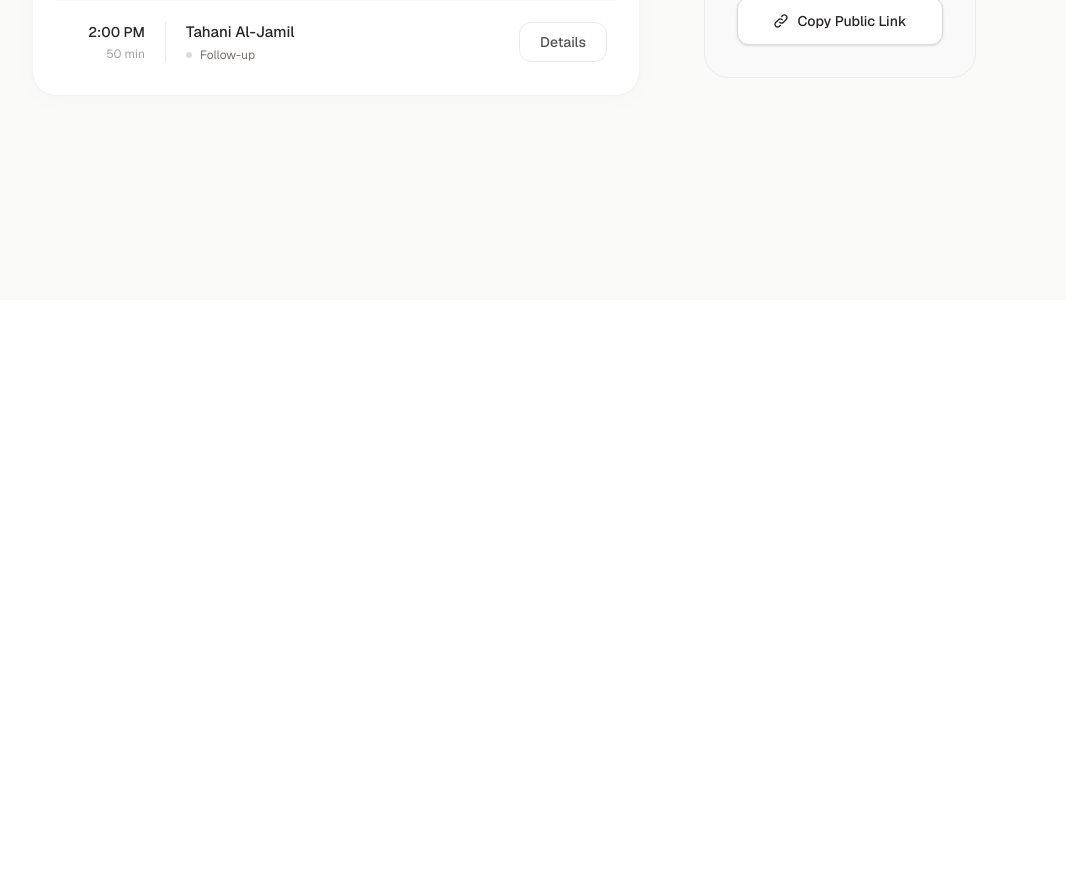
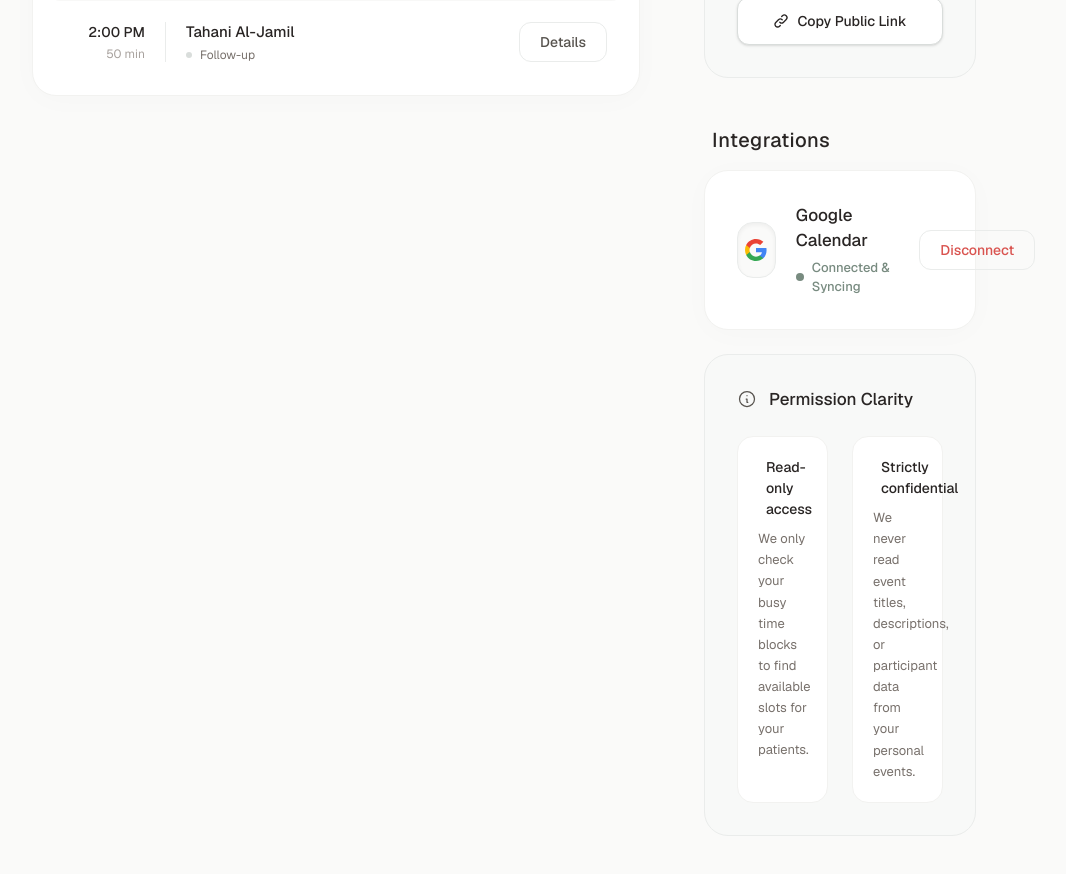
Before and after one commit to sebasgc4408/SereneBDDfinal, a Next.js app: page /dashboard in a window 1280 px wide. Shown: the part 500-1374 px from the top of the page, without its empty margins (136-1202 px from the left). Before the commit the page ends 800 px from the top, so only its background shows below. Built offline with nearby package versions, Linux system fonts and the light colour scheme; no server answers.

Commit message:
feat(ui): Implement Integration Status and Permission Clarity cards

```diff
--- a/conductor/tracks/onboarding_booking_20260315/plan.md
+++ b/conductor/tracks/onboarding_booking_20260315/plan.md
@@ -41,7 +41,7 @@ Create the main dashboard UI and integration status monitoring.
 - [x] **Task 6: Build the Dashboard Layout** c3cb9e2
     - Implement the "Serene" layout with generous white space and soft depth.
     - Create the "Upcoming Appointments" card with a refined typographic hierarchy.
-- [ ] **Task 7: Integration Status & Settings**
+- [~] **Task 7: Integration Status & Settings**
     - Build the status monitoring component showing "Connected" status for Google Calendar.
     - Implement "Permission Clarity" cards to explain what is currently being synced.
 - [ ] **Task: Conductor - User Manual Verification 'Phase 3: Serene Operational Dashboard' (Protocol in workflow.md)**
--- a/src/components/Dashboard.tsx
+++ b/src/components/Dashboard.tsx
@@ -2,6 +2,7 @@
 
 import React from 'react'
 import { useUser, UserButton } from '@clerk/nextjs'
+import IntegrationStatus from './IntegrationStatus'
 
 const Dashboard = () => {
   const { user, isLoaded } = useUser()
@@ -88,6 +89,7 @@ const Dashboard = () => {
           </div>
 
           {/* Side Column: Summary / Actions */}
+          <div className="space-y-12">
             <div className="space-y-6">
               <h2 className="text-[19px] font-medium tracking-wide text-[#292524] mb-4 px-2">Quick Actions</h2>
               <div className="bg-[#F8F9F8] rounded-3xl p-8 border border-[#EAECEB]">
@@ -104,6 +106,9 @@ const Dashboard = () => {
               </div>
             </div>
 
+            <IntegrationStatus />
+          </div>
+
         </div>
       </main>
     </div>
--- /dev/null
+++ b/src/components/IntegrationStatus.tsx
@@ -0,0 +1,75 @@
+import React from 'react'
+
+const IntegrationStatus = () => {
+  return (
+    <div className="space-y-6">
+      <h2 className="text-xl font-medium tracking-wide text-[#292524] px-2 mb-4">Integrations</h2>
+
+      {/* Active Integration Card */}
+      <div className="bg-white rounded-3xl p-6 md:p-8 shadow-[0_4px_30px_rgb(0,0,0,0.02)] border border-[#F2F2F0] flex flex-col md:flex-row md:items-center justify-between gap-6">
+        <div className="flex items-center gap-5">
+          <div className="h-14 w-14 rounded-2xl bg-[#FAFAF9] flex items-center justify-center shadow-inner border border-[#EAECEB]">
+            <svg className="w-6 h-6" viewBox="0 0 24 24" fill="currentColor">
+               <path d="M22.56 12.25c0-.78-.07-1.53-.2-2.25H12v4.26h5.92c-.26 1.37-1.04 2.53-2.21 3.31v2.77h3.57c2.08-1.92 3.28-4.74 3.28-8.09z" fill="#4285F4"/>
+               <path d="M12 23c2.97 0 5.46-.98 7.28-2.66l-3.57-2.77c-.98.66-2.23 1.06-3.71 1.06-2.86 0-5.29-1.93-6.16-4.53H2.18v2.84C3.99 20.53 7.7 23 12 23z" fill="#34A853"/>
+               <path d="M5.84 14.09c-.22-.66-.35-1.36-.35-2.09s.13-1.43.35-2.09V7.07H2.18C1.43 8.55 1 10.22 1 12s.43 3.45 1.18 4.93l2.85-2.22.81-.62z" fill="#FBBC05"/>
+               <path d="M12 5.38c1.62 0 3.06.56 4.21 1.64l3.15-3.15C17.45 2.09 14.97 1 12 1 7.7 1 3.99 3.47 2.18 7.07l3.66 2.84c.87-2.6 3.3-4.53 6.16-4.53z" fill="#EA4335"/>
+            </svg>
+          </div>
+          <div>
+            <h3 className="text-[17px] font-medium text-[#292524] mb-1">Google Calendar</h3>
+            <div className="flex items-center gap-2 text-[13px] font-medium text-[#788B80]">
+              <span className="relative flex h-2 w-2">
+                <span className="animate-ping absolute inline-flex h-full w-full rounded-full bg-[#788B80] opacity-40"></span>
+                <span className="relative inline-flex rounded-full h-2 w-2 bg-[#788B80]"></span>
+              </span>
+              Connected & Syncing
+            </div>
+          </div>
+        </div>
+
+        <button className="h-10 px-5 rounded-xl border border-[#EAECEB] text-sm font-medium text-[#D9534F] hover:bg-[#FEF5F5] hover:border-[#F5C2C2] transition-colors active:scale-[0.98]">
+          Disconnect
+        </button>
+      </div>
+
+      {/* Permission Clarity Card */}
+      <div className="bg-[#F8F9F8] rounded-3xl p-6 md:p-8 border border-[#EAECEB]">
+        <div className="flex items-center gap-3 mb-6">
+          <svg className="w-5 h-5 text-[#57534E]" fill="none" viewBox="0 0 24 24" stroke="currentColor">
+            <path strokeLinecap="round" strokeLinejoin="round" strokeWidth={1.5} d="M13 16h-1v-4h-1m1-4h.01M21 12a9 9 0 11-18 0 9 9 0 0118 0z" />
+          </svg>
+          <h3 className="text-[17px] font-medium text-[#292524]">Permission Clarity</h3>
+        </div>
+
+        <div className="grid grid-cols-1 md:grid-cols-2 gap-6">
+          <div className="bg-white p-5 rounded-2xl border border-[#F2F2F0]">
+            <h4 className="text-[14px] font-medium text-[#292524] mb-2 flex items-center gap-2">
+              <svg className="w-4 h-4 text-[#788B80]" fill="none" viewBox="0 0 24 24" stroke="currentColor">
+                <path strokeLinecap="round" strokeLinejoin="round" strokeWidth={2} d="M5 13l4 4L19 7" />
+              </svg>
+              Read-only access
+            </h4>
+            <p className="text-[13px] text-[#78716C] leading-relaxed">
+              We only check your busy time blocks to find available slots for your patients.
+            </p>
+          </div>
+
+          <div className="bg-white p-5 rounded-2xl border border-[#F2F2F0]">
+            <h4 className="text-[14px] font-medium text-[#292524] mb-2 flex items-center gap-2">
+              <svg className="w-4 h-4 text-[#788B80]" fill="none" viewBox="0 0 24 24" stroke="currentColor">
+                <path strokeLinecap="round" strokeLinejoin="round" strokeWidth={2} d="M5 13l4 4L19 7" />
+              </svg>
+              Strictly confidential
+            </h4>
+            <p className="text-[13px] text-[#78716C] leading-relaxed">
+              We never read event titles, descriptions, or participant data from your personal events.
+            </p>
+          </div>
+        </div>
+      </div>
+    </div>
+  )
+}
+
+export default IntegrationStatus
```
Also changed, not shown: 1 other file (tests, documents, lock files or other folders). Lines whose indentation alone changed are shown as unchanged.
